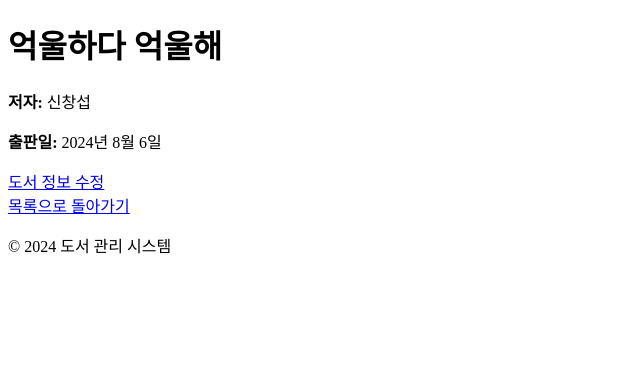
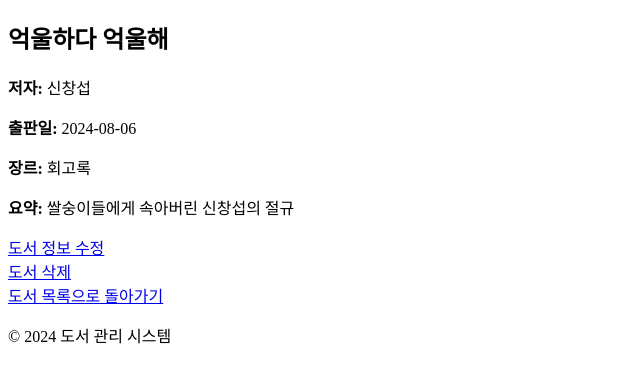
Before and after one commit to lwj0712/0812_Library_Django, a Django app: page /books/2 in a window 1280 px wide. Shown: the part 137-520 px from the top of the page, without its empty margins (0-640 px from the left). Run offline with Django 5.2, Linux system fonts and the light colour scheme; data comes from the database, SQL or seed files in the repository; both versions use the stored data as it was after the commit.

Commit message:
🔨 update_DeleteView

```diff
--- a/bookproject/books/admin.py
+++ b/bookproject/books/admin.py
@@ -3,6 +3,6 @@ from .models import Book  # Book 모델을 임포트
 
 @admin.register(Book)
 class BookAdmin(admin.ModelAdmin):
-    list_display = ('title', 'author', 'publication_date')  # 관리자 페이지에서 표시할 필드
-    search_fields = ('title', 'author')  # 검색 가능한 필드
-    list_filter = ('publication_date',)  # 필터링 가능한 필드
+    list_display = ('title', 'author', 'publication_date', 'genre')  # 관리자 페이지에서 표시할 필드
+    search_fields = ('title', 'author', 'genre' )  # 검색 가능한 필드
+    list_filter = ('publication_date', 'genre')  # 필터링 가능한 필드
--- a/bookproject/books/forms.py
+++ b/bookproject/books/forms.py
@@ -1,10 +1,10 @@
 from django import forms
 from .models import Book
 
-class BookForm(forms.ModelForm):
+class BookForm(forms.ModelForm): # 자동으로 폼을 생성!
     class Meta:
         model = Book
-        fields = ['title', 'author', 'publication_date']
+        fields = ['title', 'author', 'publication_date','genre', 'summary'] # 폼에 보여줄 필드 목록
         widgets = {
             'publication_date': forms.DateInput(attrs={'type': 'date'}),  # 날짜 선택기를 위한 위젯 설정
         }
@@ -12,4 +12,6 @@ class BookForm(forms.ModelForm):
             'title': '제목',
             'author': '저자',
             'publication_date': '출판일',
+            'genre': '장르',
+            'summary': '요약',
         }
--- a/bookproject/books/models.py
+++ b/bookproject/books/models.py
@@ -4,6 +4,8 @@ class Book(models.Model):
     title = models.CharField(max_length=100, verbose_name='제목')
     author = models.CharField(max_length=100, verbose_name='저자')
     publication_date = models.DateField(verbose_name='출판일')
+    genre = models.CharField(max_length=100, verbose_name='장르') # 책 장르, 최대 100자 문자열
+    summary = models.TextField(verbose_name='요약') # 책 요약, 문자열 길이 제한 없음
 
     def __str__(self):
         return self.title
--- a/bookproject/books/urls.py
+++ b/bookproject/books/urls.py
@@ -1,5 +1,5 @@
 from django.urls import path
-from .views import BookListView, BookDetailView, BookCreateView, BookUpdateView
+from .views import BookListView, BookDetailView, BookCreateView, BookUpdateView, BookDeleteView
 
 app_name = 'books' # URL 네임스페이스를 설정하여 프로젝트 내에서 URL 이름이 겹치는 것을 방지합니다.
 
@@ -7,4 +7,5 @@ urlpatterns = [
     path('', BookListView.as_view(), name='book_list'), # books/로 접속하면 BookListView가 실행되도록 설정
     path('<int:pk>', BookDetailView.as_view(), name = 'book_detail'),path('new/', BookCreateView.as_view(), name='book_create'),
     path('<int:pk>/edit/', BookUpdateView.as_view(), name='book_update'),
+    path('<int:pk>/delete/', BookDeleteView.as_view(), name='book_delete'),
 ]
--- a/bookproject/books/views.py
+++ b/bookproject/books/views.py
@@ -1,5 +1,5 @@
 from django.views.generic import ListView, TemplateView, DetailView
-from django.views.generic.edit import CreateView, UpdateView
+from django.views.generic.edit import CreateView, UpdateView, DeleteView
 from django.urls import reverse_lazy
 from .models import Book
 from .forms import BookForm
@@ -10,7 +10,7 @@ class BookListView(ListView):
     template_name = 'books/book_list.html' # 랜더링할 템플릿 파일!
     context_object_name = 'books' # 컨텍스트 객체 이름! 기본적으로 object_list를 사용함 books 변경
     ordering = ['-publication_date'] # 출판일 기준 내림차순으로 정렬
-    paginate_by = 2 # 페이지네이션 기능을 사용하고 한 페이지에 2개의 객체를 보여줌
+    paginate_by = 3 # 페이지네이션 기능을 사용하고 한 페이지에 2개의 객체를 보여줌
 
 class MainView(TemplateView):
     template_name = 'main.html' # 랜더링할 템플릿 파일
@@ -41,3 +41,8 @@ class BookUpdateView(UpdateView):
 
     def get_success_url(self):
         return reverse_lazy('books:book_detail', kwargs={'pk': self.object.pk})
+
+class BookDeleteView(DeleteView):
+    model = Book
+    template_name = 'books/book_confirm_delete.html'
+    success_url = reverse_lazy('books:book_list') # 성공시 이동할 페이지
--- a/bookproject/templates/books/book_detail.html
+++ b/bookproject/templates/books/book_detail.html
@@ -3,10 +3,14 @@
 {% block title %}{{ book.title }} - 상세 정보{% endblock %}
 
 {% block content %}
-    <h1>{{ book.title }}</h1>
+    <h2>{{ book.title }}</h2>
     <p><strong>저자:</strong> {{ book.author }}</p>
-    <p><strong>출판일:</strong> {{ book.publication_date }}</p>
+    <p><strong>출판일:</strong> {{ book.publication_date|date:"Y-m-d" }}</p>
+    <p><strong>장르:</strong> {{ book.genre }}</p>
+    <p><strong>요약:</strong> {{ book.summary }}</p>
     <a href="{% url 'books:book_update' book.pk %}">도서 정보 수정</a>
     <br>
-    <a href="{% url 'books:book_list' %}">목록으로 돌아가기</a>
+    <a href="{% url 'books:book_delete' book.pk %}">도서 삭제</a>
+    <br>
+    <a href="{% url 'books:book_list' %}">도서 목록으로 돌아가기</a>
 {% endblock %}
```
Also changed, not shown: bookproject/templates/books/book_confirm_delete.html (added, +14 -0 lines), bookproject/books/migrations/0002_book_gerne_book_summary.py (added), bookproject/books/migrations/0003_rename_gerne_book_genre.py (added), bookproject/db.sqlite3.
